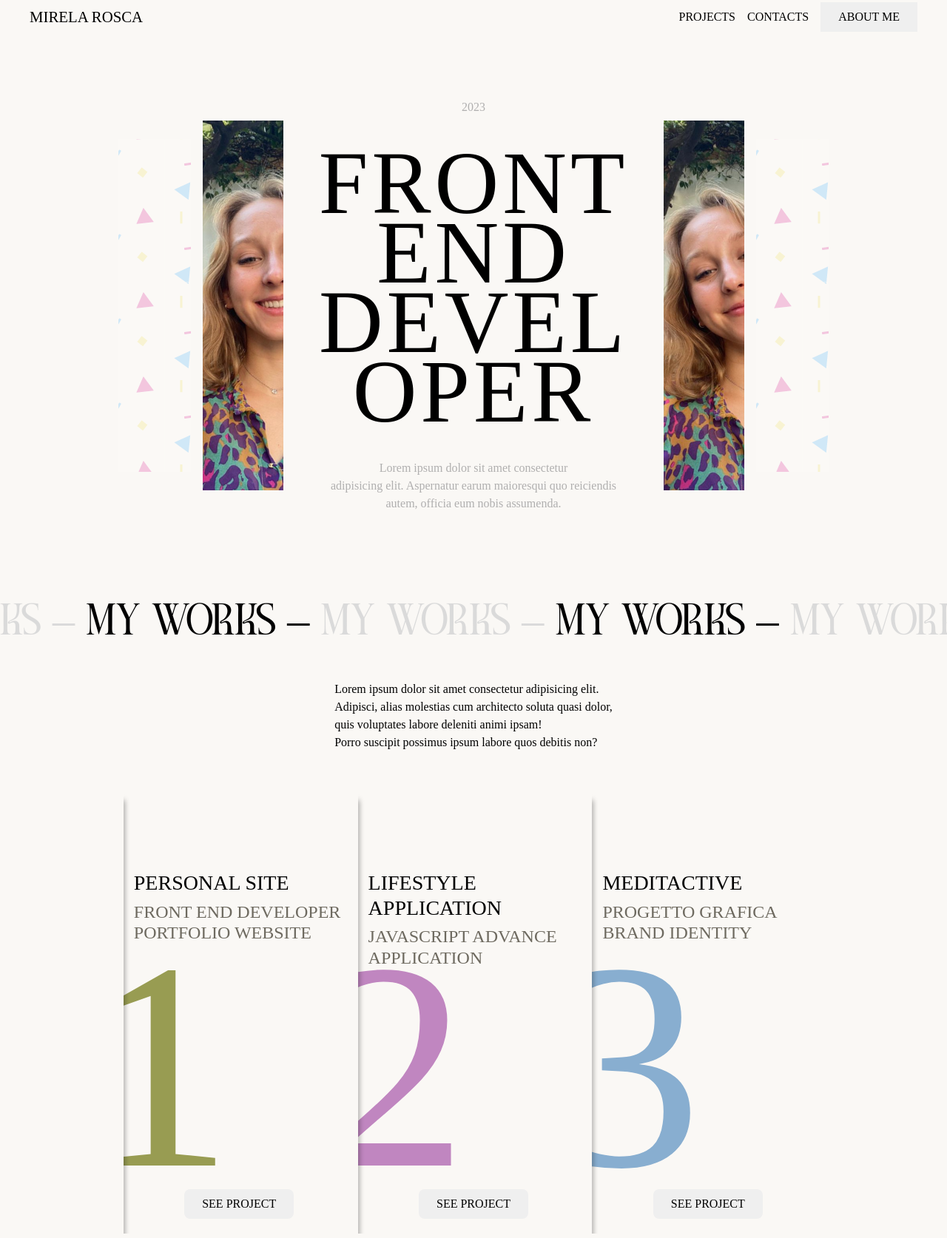
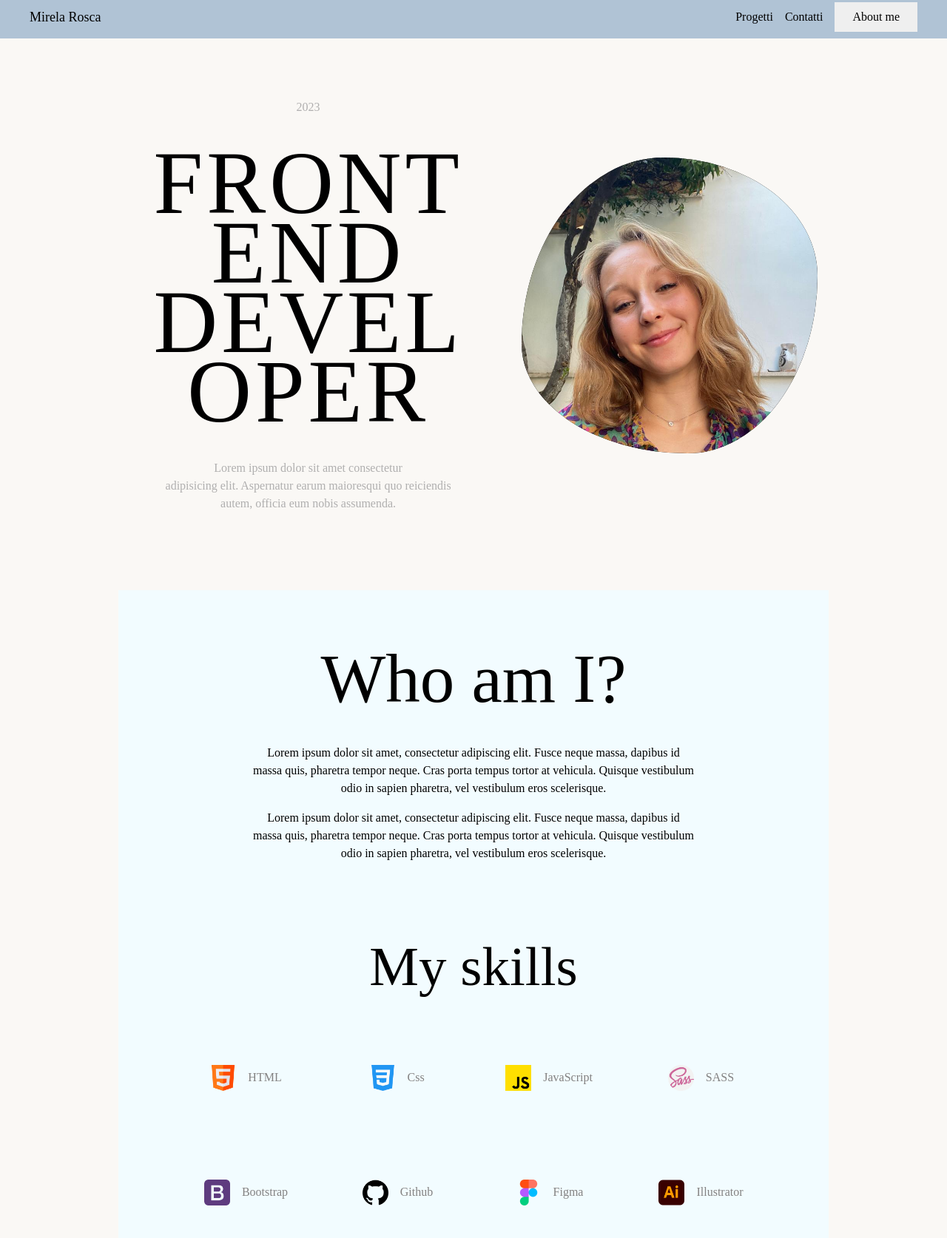
Before and after one commit to mirirosca/RoscaMirela_Portfolio, a plain HTML site: page index.html in a window 1280 px wide. Shown: the part 6-1680 px from the top of the page at 74% size. Drawn offline with nearby package versions, Linux system fonts and the light colour scheme.

Commit message:
modifiche di revisione generale

```diff
--- a/index.css
+++ b/index.css
@@ -35,7 +35,7 @@ header {
   top: 0;
   right: 0;
   width: 100%;
-  background-color: rgb(250, 248, 245);;
+  background-color: rgb(176, 195, 213);
   display: flex;
   justify-content: space-between;
   align-items: center;
@@ -44,8 +44,8 @@ header {
 }
 
 .logo {
-  font-size: 1.3rem;
-  text-transform: uppercase;
+  font-size: 18px;
+  text-transform: capitalize;
 }
 
 .menu-icon {
@@ -84,7 +84,7 @@ header {
   font-weight: 100;
   }
 
-.home div:nth-child(3) {
+.home div:nth-child(1) {
   display: flex;
   flex-direction: column;
   justify-content: center;
@@ -92,37 +92,53 @@ header {
   margin: 0px 32px;
 }
 
-.home div:nth-child(3) p {
+.home div:nth-child(1) p {
   text-align: center;
   color: rgb(176, 175, 175);
 }
 
-.home div:nth-child(3) p:nth-child(1) {
+.home div:nth-child(1) p:nth-child(1) {
   margin-bottom: 44px;
 }
 
-.home div:nth-child(3) p:nth-child(3) {
+.home div:nth-child(1) p:nth-child(3) {
   margin-top: 44px;
   margin-bottom: 0;
 }
 
-.foto {
-  height: 500px;
-  width: 200px;
+.home div:nth-child(2) {
+  width: 400px;
+  height: 400px;
+  background-color: black;
+  border-radius: 48% 52% 44% 56% / 63% 40% 60% 37%;
   overflow: hidden;
+  position: relative;
 }
 
-.foto:nth-child(1),
-.foto:nth-child(5)  {
-  height: 450px;
-  width: 180px;
+.home div:nth-child(2) img {
+  width: 400px;
+  object-fit: cover;
+  position: absolute;
+  top: 0;
+  left: 0;
+}
+
+
+.project-section {
+  margin-bottom: 104px;
 }
 
 #intro {
   display: flex;
+  flex-direction: column;
   justify-content: center;
   align-items: center;
   margin-bottom: 40px;
+}
+
+#intro p {
+  text-align: center;
+  max-width: 550px;
 }
 
 #works {
@@ -131,15 +147,15 @@ header {
 }
 
 #works p {
-  font-family: "meghan";
   font-size: 60px;
-  text-transform: uppercase;
+  text-transform: capitalize;
   white-space: nowrap;
+  font-weight: 300;
 }
 
 #works p span {
-  font-family: "meghan";
   color: rgb(218, 218, 218);
+  font-weight: 300;
 }
 
 .projects {
@@ -163,7 +179,7 @@ header {
 .project-two div:nth-child(2),
 .project-three div:nth-child(2) {
   position: absolute;
-  top: 105px;
+  top: 60px;
 }
 
 .project-one::before,
@@ -191,17 +207,17 @@ header {
 
 .project-one::after {
   content: "1";
-  color: rgb(152, 156, 82);
+  color: rgb(143, 183, 206);
 }
 
 .project-two::after {
   content: "2";
-  color: rgb(192, 134, 192);
+  color: rgb(123, 157, 177);
 }
 
 .project-three::after {
   content: "3";
-  color: rgb(136, 174, 208);
+  color: rgb(92, 132, 167);
 }
 
 .projects h3,
@@ -215,65 +231,12 @@ header {
   color: rgb(110, 106, 96);;
 }
 
-.decoration {
-  width: 100%;
-  height: 596px;
-  transform: scale(0.7);
+.project-button {
   position: absolute;
-  right: -150%;
-  transition: 0.3s 0.1s;
-}
-
-.project-one img,
-.project-two img,
-.project-three img {
-  position: absolute;
-  bottom: 140px;
-
-}
-
-.project-one img,
-.project-three img {
-  right: 6%;
-  width: 370px;
-}
-
-.project-two img {
-  right: 8%;
-  width: 330px;
-}
-
-.linguaggi {
-  display: flex;
-  flex-direction: column;
-  align-items: center;
-  justify-content: center;
-  gap: 1px;
-  height: 96px;
-  width: 100%;
-  position: absolute;
-  bottom: 16px;
-}
-
-.linguaggi ul {
-  display: flex;
-  justify-content: center;
-  gap: 28px;
-}
-
-.linguaggi li {
-  text-transform: capitalize;
-  font-weight: 400;
-  font-size: 20px;
-  list-style: disc;
-  color: transparent;
-  transition: 0.3s 0.1s;
-}
-
-.project-button {
+  bottom: 32px;
+  left: 33%;
   border-radius: 8px;
   width: fit-content;
-  text-transform: uppercase;
 }
 
 .project-button,
@@ -282,41 +245,18 @@ header {
   transition: 0.3s 0.1s;
 }
 
-.project-one:hover .decoration {
-  transform: scale(1);
-  background-color: rgb(254, 255, 237);
-  right: 0;
-}
-
-.project-two:hover .decoration {
-  transform: scale(1);
-  background-color: rgb(254, 246, 254);
-  right: 0;
-}
-
-.project-three:hover .decoration {
-  transform: scale(1);
-  background-color: rgb(239, 247, 254);
-  right: 0;
-}
-
 .project-one:hover button {
-  background-color: rgb(152, 156, 82);
+  background-color: rgb(143, 183, 206);
 }
 
 .project-two:hover button {
-  background-color: rgb(192, 134, 192);
+  background-color: rgb(123, 157, 177);
 }
 
 .project-three:hover button {
-  background-color: rgb(136, 174, 208);
+  background-color: rgb(92, 132, 167);
 }
 
-.project-one:hover .linguaggi li,
-.project-two:hover .linguaggi li,
-.project-three:hover .linguaggi li{
-  color: rgb(0, 0, 0);
-}
 
 @media ( max-width: 992px) {
 
@@ -360,39 +300,6 @@ header {
   height: 364px;
   }
 
-  .decoration {
-    height: 364px;
-    width: 100%;
-  }
-
-  .project-one img,
-  .project-three img {
-    top: 72px;
-    left: 48px;
-    width: 400px;
-  }
-
-  .project-two img {
-    top: 90px;
-    left: 48px;
-    width: 400px;
-  }
-
-  .linguaggi {
-    height: 130px;
-    bottom: 120px;
-  }
-
-  .linguaggi ul{
-    position: absolute;
-    right: 62px;
-    top: 8px;
-  }
-
-  .linguaggi li {
-    font-size: 18px;
-  }
-
   .project-button {
     font-size: 18px;
     border-radius: 12px;
@@ -403,38 +310,6 @@ header {
 }
 
 @media ( max-width: 768px) {
-
-  .decoration {
-    display: flex;
-    justify-content: center;
-    align-items: center;
-  }
-
-  .project-one img,
-  .project-three img {
-    position: static;
-    width: 320px;
-  }
-
-  .project-two img {
-    position: static;
-    width: 300px;
-  }
-
-  .linguaggi {
-    height: 90px;
-    bottom: 0;
-  }
-
-  .linguaggi ul {
-    position: static;
-    gap: 24px;
-    margin-bottom: 10px;
-  }
-
-  .linguaggi li {
-    font-size: 14px;
-  }
 
   .project-button {
     border-radius: 8px;
@@ -778,3 +653,152 @@ header {
 #back-home-three p:hover {
   color: rgb(123, 122, 122);
 }
+
+
+
+
+.about-section {
+  height: fit-content;
+  background-color: rgb(242, 252, 255);
+  margin: 0 160px;
+  overflow-x: hidden;
+  display: flex;
+  flex-direction: column;
+  align-items: center;
+  margin-bottom: 64px;
+}
+
+.about-section h2 {
+  margin: 64px 0 32px 0;
+  font-size: 93px;
+  font-weight: 300;
+  text-align: center;
+}
+
+.about-section h3 {
+  font-size: 75px;
+  margin: 48px 0;
+  font-weight: 300;
+  text-align: center;
+}
+
+#intro-about {
+  max-width: 600px;
+  margin-bottom: 32px;
+}
+
+.about-section div:nth-child(1) p {
+  text-align: center;
+}
+
+.linguaggi {
+  display: flex;
+  gap: 40px;
+  justify-content: space-between;
+  align-items: center;
+  max-width: 730px;
+  flex-wrap: wrap;
+  margin-bottom: 64px;
+}
+
+.linguaggi div {
+  min-width: 115px;
+  height: 115px;
+  display: flex;
+  justify-content: center;
+  align-items: center;
+  flex-wrap: wrap;
+  gap: 16px;
+  position: relative;
+}
+
+.linguaggi img {
+  width: 35px;
+  transition: 0.2s 0.15s;
+}
+
+.linguaggi p {
+  font-size: 16px;
+  text-transform: capitalize;
+  transition: 0.2s 0.15s;
+  color: rgb(131, 129, 129);
+  padding: 0;
+  margin: 0;
+}
+
+.linguaggi div:nth-child(1):hover p {
+  color: rgb(190, 55, 6);
+  font-size: 20px;
+}
+
+.linguaggi div:nth-child(1):hover img {
+  width: 44px;
+}
+
+.linguaggi div:nth-child(2):hover p {
+  color: rgb(20, 116, 176);
+  font-size: 20px;
+}
+
+.linguaggi div:nth-child(2):hover img {
+  width: 44px;
+}
+
+.linguaggi div:nth-child(3):hover p {
+  color: rgb(185, 168, 13);
+  font-size: 20px;
+}
+
+.linguaggi div:nth-child(3):hover img {
+  width: 44px;
+}
+.linguaggi div:nth-child(4):hover p {
+  color: rgb(202, 48, 112);
+  font-size: 20px;
+}
+
+.linguaggi div:nth-child(4):hover img {
+  width: 44px;
+}
+
+.linguaggi div:nth-child(5):hover p {
+  color: rgb(88, 20, 133);
+  font-size: 20px;
+}
+
+.linguaggi div:nth-child(5):hover img {
+  width: 44px;
+}
+
+.linguaggi div:nth-child(6):hover p {
+  color: rgb(35, 17, 115);
+  font-size: 20px;
+}
+
+.linguaggi div:nth-child(6):hover img {
+  width: 44px;
+}
+
+.linguaggi div:nth-child(7):hover p {
+  color: rgb(117, 18, 130);
+  font-size: 20px;
+}
+
+.linguaggi div:nth-child(7):hover img {
+  width: 44px;
+}
+
+.linguaggi div:nth-child(8):hover p {
+  color: rgb(172, 103, 25);
+  font-size: 20px;
+}
+
+.linguaggi div:nth-child(8):hover img {
+  width: 44px;
+}
+
+
+footer {
+  height: 300px;
+  background-color: rgb(176, 195, 213);
+}
--- a/index.html
+++ b/index.html
@@ -17,87 +17,112 @@
     <a href="#" class="logo">mirela rosca</a>
     <img src="./icone/icons8-menu-arrotondato-50.png" alt="menu icon" class="menu-icon">
     <ul class="nav-bar">
-      <li><a href="#">PROJECTS</a></li>
-      <li><a href="#">CONTACTS</a></li>
-      <li><button><a href="">ABOUT ME</a></button></li>
+      <li><img src="" alt=""></li>
+      <li><a href="#">Progetti</a></li>
+      <li><a href="#">Contatti</a></li>
+      <li><button><a href="">About me</a></button></li>
     </ul>
   </header>
 
   <section class="home">
-    <div class="foto"><img src="./immagini/sfondo-pattern_Tavola disegno 1.png" alt=""></div>
-    <div class="foto"><img src="./immagini/foto profilo a color 1.png" alt="personal photo"></div>
     <div>
       <p>2023</p>
       <h1>front<br>end<br>devel<br>oper</h1>
       <p>Lorem ipsum dolor sit amet consectetur<br>adipisicing elit.
          Aspernatur earum maioresqui quo reiciendis <br>autem, officia eum nobis assumenda.</p>
     </div>
-    <div class="foto"><img src="./immagini/foto profilo a colori 2.png" alt="personal photo"></div>
-    <div class="foto"><img src="./immagini/sfondo-pattern_Tavola disegno 1.png" alt=""></div>
+    <div>
+      <img src="./immagini/foto-profilo.jpeg" alt="">
+    </div>
   </section>
 
-  <section>
+  <section class="about-section">
+    <div id="intro-about">
+      <h2>Who am I?</h2>
+      <p>Lorem ipsum dolor sit amet, consectetur adipiscing elit.
+        Fusce neque massa, dapibus id massa quis, pharetra tempor neque.
+        Cras porta tempus tortor at vehicula. Quisque vestibulum odio in
+        sapien pharetra, vel vestibulum eros scelerisque.
+      </p>
+
+      <p>Lorem ipsum dolor sit amet, consectetur adipiscing elit.
+        Fusce neque massa, dapibus id massa quis, pharetra tempor neque.
+        Cras porta tempus tortor at vehicula. Quisque vestibulum odio in
+        sapien pharetra, vel vestibulum eros scelerisque.
+      </p>
+    </div>
+    <h3>My skills</h3>
+    <div class="linguaggi">
+      <div>
+        <img src="./icone/html.png" alt="">
+        <p>HTML</p>
+      </div>
+      <div>
+        <img src="./icone/css-3.png" alt="">
+        <p>css</p>
+      </div>
+      <div>
+        <img src="./icone/js.png" alt="">
+        <p>JavaScript</p>
+      </div>
+      <div>
+        <img src="./icone/sass.png" alt="">
+        <p>SASS</p>
+      </div>
+      <div>
+        <img src="./icone/bootstrap.png" alt="">
+        <p>bootstrap</p>
+      </div>
+      <div>
+        <img src="./icone/github.png" alt="">
+        <p>github</p>
+      </div>
+      <div>
+        <img src="./icone/figma.png" alt="">
+        <p>figma</p>
+      </div>
+      <div>
+        <img src="./icone/illustrator.png" alt="">
+        <p>illustrator</p>
+      </div>
+    </div>
+  </section>
+
+  <section class="project-section">
     <div id="works">
       <p><span>ks &#8211;</span> my works &#8211; <span>my works &#8211;</span> my works &#8211; <span>my works</span>
         &#8211; my works &#8211; <span>my works</span></p>
     </div>
     <div id="intro">
-      <p>Lorem ipsum dolor sit amet consectetur adipisicing elit.<br>
-        Adipisci, alias molestias cum architecto soluta quasi dolor,<br>
-        quis voluptates labore deleniti animi ipsam!<br>
-        Porro suscipit possimus ipsum labore quos debitis non?
+      <p>Ho iniziato il mio percorso di studi nella piattaforma di Start2Impact
+        con il master di <strong>UX/UI Design</strong>.
+        Qui ho avuto la possibilità di approcciarmi al mio primo
+        progetto incentrato sul concetto di identità visiva di un Brand: "MeditActive".
       </p>
+      <p>Durante gli studi ho scoperto la passione per lo sviluppo web e ho deciso di cambiare master,
+        inziando il percorso di <strong>Front End Development</strong>.</p>
     </div>
     <div class="projects">
       <div class="project-one">
-        <div class="decoration">
-          <img src="./immagini/portfolio.png" alt="">
-        </div>
         <div>
           <h3>personal site</h3>
           <h4>front end developer <br>portfolio website</h4>
         </div>
-        <div class="linguaggi">
-          <ul>
-            <li>html</li>
-            <li>css</li>
-            <li>javascript</li>
-          </ul>
         <button class="project-button" id="btn-one">see project</button>
-        </div>
       </div>
       <div class="project-two">
-        <div class="decoration">
-          <img src="./immagini/javascript.png" alt="">
-        </div>
         <div>
           <h3>lifestyle application</h3>
           <h4>javascript advance<br>application</h4>
         </div>
-        <div class="linguaggi">
-          <ul>
-            <li>html</li>
-            <li>css</li>
-            <li>javascript</li>
-          </ul>
         <button class="project-button" id="btn-two">see project</button>
-        </div>
       </div>
       <div class="project-three">
-        <div class="decoration">
-          <img src="./immagini/meditactive.png" alt="">
-        </div>
         <div>
           <h3>meditactive</h3>
           <h4>progetto grafica<br>brand identity</h4>
         </div>
-        <div class="linguaggi">
-          <ul>
-            <li>illustrator</li>
-            <li>photoshop</li>
-          </ul>
         <button class="project-button" id="btn-three">see project</button>
-        </div>
       </div>
     </div>
   </section>
@@ -386,10 +411,10 @@
     </div>
   </section>
 
+  <footer>
 
+  </footer>
 
-
-  <div style="margin-bottom: 1000px;"></div>
 
 
 
@@ -398,6 +423,16 @@
   <a href="https://www.flaticon.com/free-icons/coding" title="coding icons">Coding icons created by juicy_fish - Flaticon</a>
   <a href="https://www.freepik.com/free-psd/passion-fashion-signboard-mockup_3891019.htm#page=2&query=mockup&position=4&from_view=keyword&track=sph">Image by rawpixel.com on Freepik</a>
   <a href="https://www.flaticon.com/free-icons/web-design" title="web design icons">Web design icons created by Freepik - Flaticon</a>
+  <a href="https://www.flaticon.com/free-icons/html" title="html icons">Html icons created by Freepik - Flaticon</a>
+  <a href="https://www.flaticon.com/free-icons/css" title="css icons">Css icons created by Pixel perfect - Flaticon</a>
+  <a href="https://www.flaticon.com/free-icons/github" title="github icons">Github icons created by Pixel perfect - Flaticon</a>
+  <a href="https://www.flaticon.com/free-icons/javascript" title="javascript icons">Javascript icons created by Freepik - Flaticon</a>
+  <a href="https://www.flaticon.com/free-icons/figma" title="figma icons">Figma icons created by Freepik - Flaticon</a>
+  <a href="https://www.flaticon.com/free-icons/graphic-design" title="graphic design icons">Graphic design icons created by Freepik - Flaticon</a>
+  <a href="https://www.flaticon.com/free-icons/sass" title="sass icons">Sass icons created by Freepik - Flaticon</a>
+
+
+
 
   <script src="./index.js"></script>
   <script src="https://cdn.jsdelivr.net/npm/swiper@10/swiper-bundle.min.js"></script>
```
Also changed, not shown: icone/bootstrap.png (added), icone/css-3.png (added), icone/figma.png (added), icone/github.png (added), icone/html.png (added), icone/illustrator.png (added), icone/js.png (added), icone/sass.png (added), immagini/foto profilo a color 1.png (deleted), immagini/foto profilo a colori 2.png (deleted), immagini/foto-profilo.jpeg (added), 1 other file.
